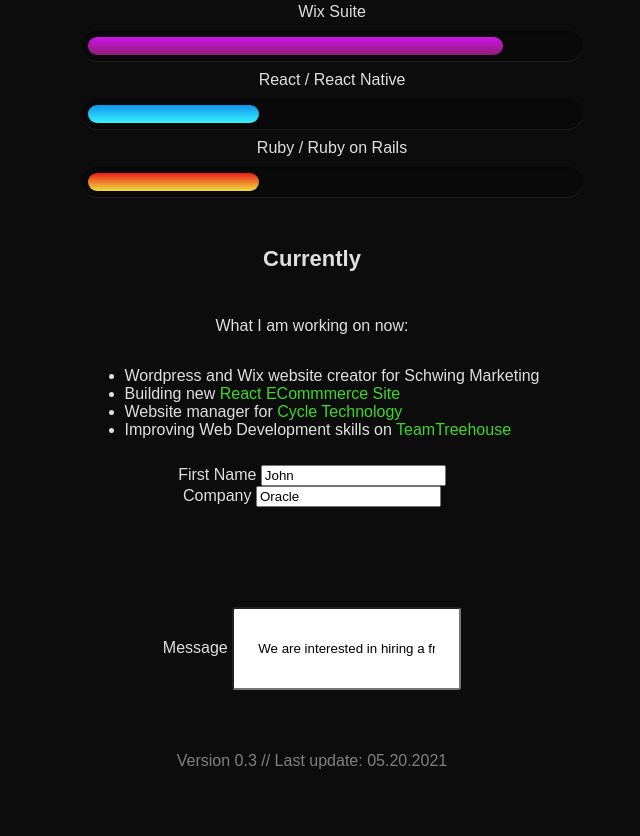
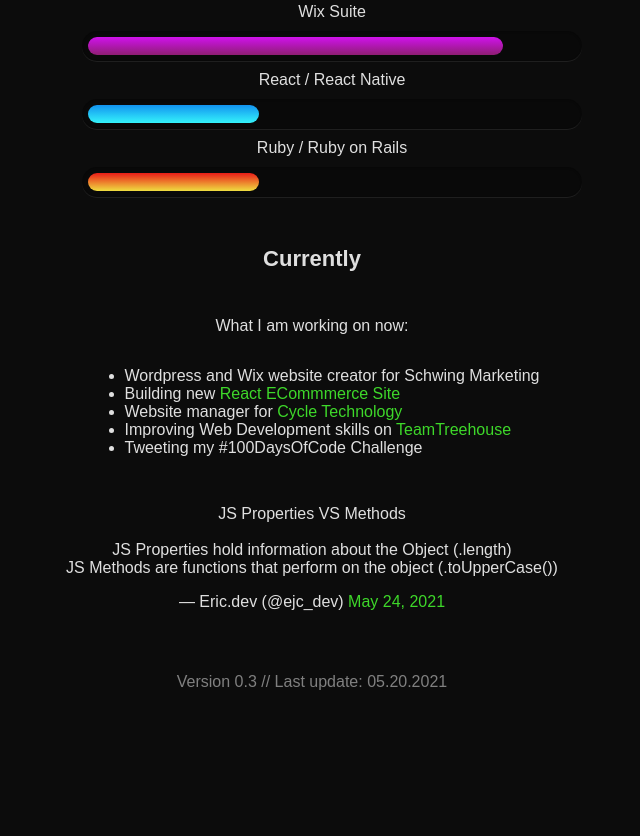
Before and after one commit to Eric-Christine/Personal-Site, a plain HTML site: page index.html in a window 1280 px wide. Shown: the part 1735-2571 px from the top of the page, without its empty margins (328-968 px from the left). After the commit the page ends 2492 px from the top, so only its background shows below. Drawn offline with Linux system fonts and the light colour scheme; some packages are replaced by stand-ins of ours; a web font is replaced by a local one.

Commit message:
embeded tweet from my dev twitter account

```diff
--- a/index.html
+++ b/index.html
@@ -236,10 +236,13 @@
           <li>Website manager for <a target="_blank" href="https://cycletechnology.com/about/">Cycle Technology</a></li>
           <li>Improving Web Development skills on <a target="_blank" href="http://referrals.trhou.se/ericchristine">TeamTreehouse</a>
           </li>
+          <li>Tweeting my #100DaysOfCode Challenge
+          </li>
         </ul>
+        <blockquote class="twitter-tweet"><p lang="en" dir="ltr">JS Properties VS Methods<br><br>JS Properties hold information about the Object (.length)<br>JS Methods are functions that perform on the object (.toUpperCase())</p>&mdash; Eric.dev (@ejc_dev) <a href="https://twitter.com/ejc_dev/status/1396928616995246080?ref_src=twsrc%5Etfw">May 24, 2021</a></blockquote> <script async src="https://platform.twitter.com/widgets.js" charset="utf-8"></script>
       </article>
     </section>
-    <section>
+    <!-- <section>
       <article class="container">
         <form action="">
           <label for="fname">First Name</label>
@@ -248,9 +251,10 @@
           <input type="text" id="company" name="company" value="Oracle"><br>
           <label for="message">Message</label>
           <input type = "text" id ="message" name= "Message" value = "We are interested in hiring a frontend developer like you!"><br>
+          <input type="submit">
         </form>
       </article>
-    </section>
+    </section> -->
   </main>
   <div class="container">
     <footer id="main-footer">
```
